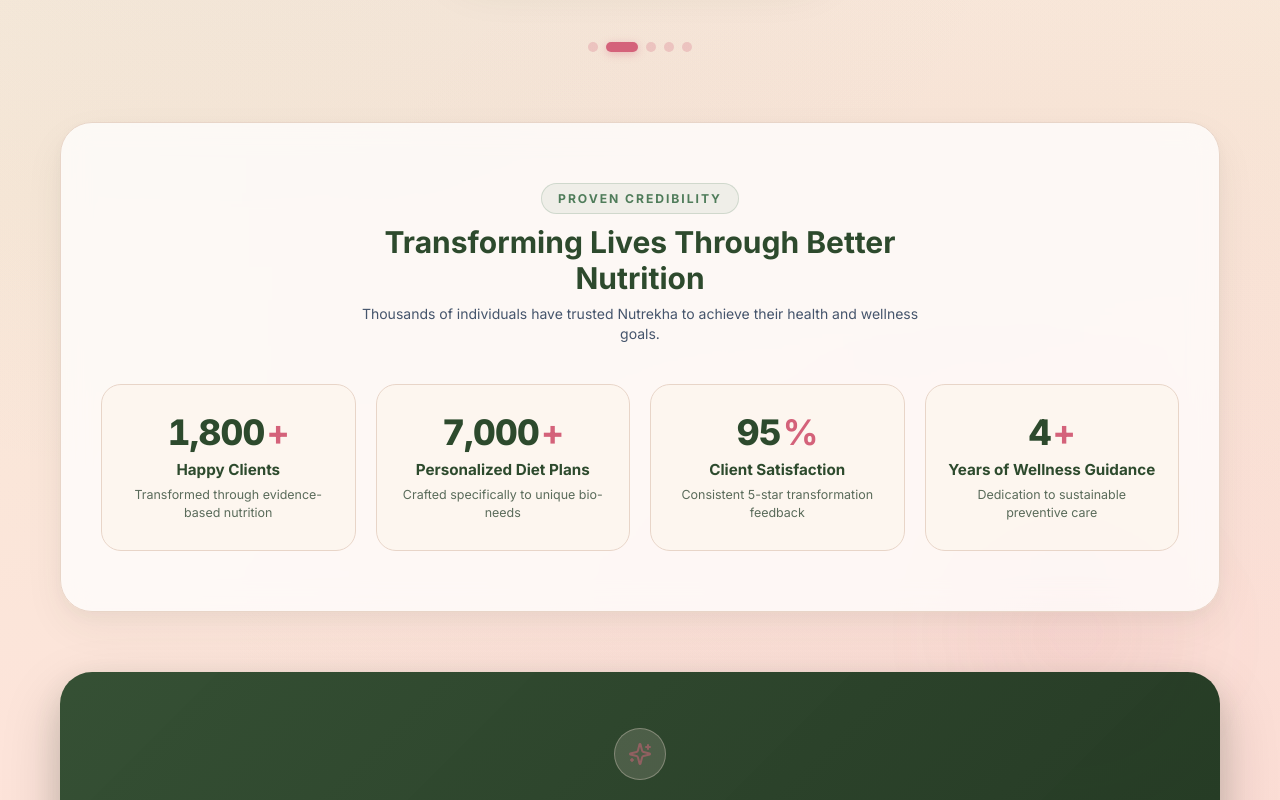
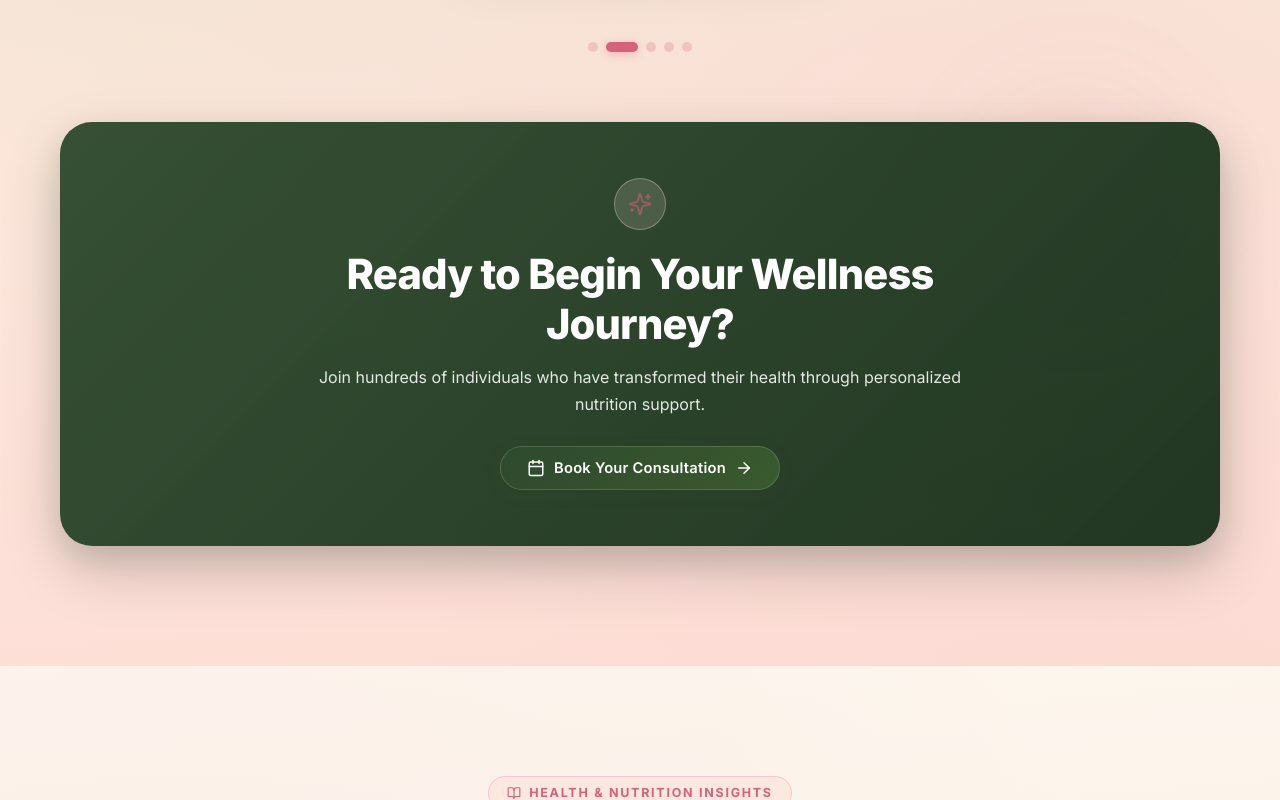
Before and after one commit to vrushcbp/nutrekha-new, a React (Vite) app: page / in a window 1280 px wide. Shown: the part 9080-9880 px from the top of the page. Built offline with nearby package versions, Linux system fonts and the light colour scheme.

Commit message:
fix: remove duplicate metrics from reviews, update nutritionist titles, and clean whatsapp message

```diff
--- a/src/components/BookingConsultationModal.jsx
+++ b/src/components/BookingConsultationModal.jsx
@@ -128,7 +128,7 @@
               Consultation Scheduled!
             </h3>
             <p className="text-slate-600 mb-6 max-w-md mx-auto leading-relaxed">
-              Thank you, <strong className="text-[#2D4A2D]">{formData.name}</strong>. Our senior nutritionist will reach out to you shortly on <strong className="text-[#2D4A2D]">{formData.phone}</strong> to confirm your slot for <span className="text-[#D4627A] font-semibold">{formData.service}</span>.
+              Thank you, <strong className="text-[#2D4A2D]">{formData.name}</strong>. Our nutritionist will reach out to you shortly on <strong className="text-[#2D4A2D]">{formData.phone}</strong> to confirm your slot for <span className="text-[#D4627A] font-semibold">{formData.service}</span>.
             </p>
             <button
               onClick={handleResetAndClose}
--- a/src/components/ClientFeedback.jsx
+++ b/src/components/ClientFeedback.jsx
@@ -10,66 +10,8 @@
   ArrowRight,
   Trophy,
 } from 'lucide-react';
-import { TESTIMONIALS_DATA, TRUST_METRICS } from '../data/testimonialsData';
+import { TESTIMONIALS_DATA } from '../data/testimonialsData';
 import BookingConsultationModal from './BookingConsultationModal';
-
-/**
- * Animated counter hook for Trust Impact Metrics
- */
-function useCounter(target, duration = 2400, shouldStart = false) {
-  const [count, setCount] = useState(0);
-  const rafRef = useRef(null);
-
-  useEffect(() => {
-    if (!shouldStart) return;
-
-    let startTime = null;
-    const easeOutCubic = (t) => 1 - Math.pow(1 - t, 3);
-
-    const animate = (timestamp) => {
-      if (!startTime) startTime = timestamp;
-      const elapsed = timestamp - startTime;
-      const progress = Math.min(elapsed / duration, 1);
-      const eased = easeOutCubic(progress);
-      const currentVal = Math.round(target * eased);
-
-      setCount(currentVal);
-
-      if (progress < 1) {
-        rafRef.current = requestAnimationFrame(animate);
-      }
-    };
-
-    rafRef.current = requestAnimationFrame(animate);
-
-    return () => {
-      if (rafRef.current) cancelAnimationFrame(rafRef.current);
-    };
-  }, [shouldStart, target, duration]);
-
-  return count;
-}
-
-function TrustMetricCard({ target, suffix, label, desc, shouldAnimate, delay = 0 }) {
-  const count = useCounter(target, 2400, shouldAnimate);
-  const formatted = count.toLocaleString('en-IN');
-
-  return (
-    <div
-      className="trust-metric-card"
-      style={{ animationDelay: `${delay}ms` }}
-      data-animate={shouldAnimate ? 'true' : 'false'}
-    >
-      <div className="trust-metric-number">
-        {formatted}
-        <span className="trust-metric-suffix">{suffix}</span>
-      </div>
-      <div className="trust-metric-label">{label}</div>
-      <div className="trust-metric-desc">{desc}</div>
-      <div className="trust-metric-shimmer" />
-    </div>
-  );
-}
 
 export default function ClientFeedback() {
   const [isVisible, setIsVisible] = useState(false);
@@ -339,33 +281,6 @@
           ))}
         </div>
 
-        {/* Trust Indicators Section */}
-        <div className={`feedback-trust-section ${isVisible ? 'feedback-visible' : ''}`}>
-          <div className="text-center max-w-xl mx-auto mb-10">
-            <span className="feedback-trust-eyebrow">Proven Credibility</span>
-            <h3 className="text-2xl sm:text-3xl font-bold text-[#2D4A2D] mb-2">
-              Transforming Lives Through <span className="italic-pink">Better Nutrition</span>
-            </h3>
-            <p className="text-slate-600 text-sm">
-              Thousands of individuals have trusted Nutrekha to achieve their health and wellness goals.
-            </p>
-          </div>
-
-          <div className="feedback-trust-grid">
-            {TRUST_METRICS.map((metric, idx) => (
-              <TrustMetricCard
-                key={metric.label}
-                target={metric.target}
-                suffix={metric.suffix}
-                label={metric.label}
-                desc={metric.desc}
-                shouldAnimate={isVisible}
-                delay={idx * 120}
-              />
-            ))}
-          </div>
-        </div>
-
         {/* Bottom CTA Banner */}
         <div className={`feedback-cta-banner ${isVisible ? 'feedback-visible' : ''}`}>
           <div className="feedback-cta-content">
--- a/src/components/Footer.jsx
+++ b/src/components/Footer.jsx
@@ -34,7 +34,7 @@
 
 const OFFICIAL_WHATSAPP_NUMBER = '917676482879';
 const WHATSAPP_PREFILLED_MESSAGE =
-  "Hi Nutrekha \u{1F44B} I came across your website and I'm interested in a personalised diet consultation. Could you please share more details about your programs and how I can get started? \u{1F60A}";
+  "Hi Nutrekha, I came across your website and I'm interested in a personalised diet consultation. Could you please share more details about your programs and how I can get started?";
 const WHATSAPP_URL = `https://wa.me/${OFFICIAL_WHATSAPP_NUMBER}?text=${encodeURIComponent(WHATSAPP_PREFILLED_MESSAGE)}`;
 
 /**
--- a/src/components/PersonalizedPrograms.jsx
+++ b/src/components/PersonalizedPrograms.jsx
@@ -48,7 +48,7 @@
 
 const OFFICIAL_WHATSAPP_NUMBER = '917676482879';
 const WHATSAPP_PREFILLED_MESSAGE =
-  "Hi Nutrekha \u{1F44B} I came across your website and I'm interested in a personalised diet consultation. Could you please share more details about your programs and how I can get started? \u{1F60A}";
+  "Hi Nutrekha, I came across your website and I'm interested in a personalised diet consultation. Could you please share more details about your programs and how I can get started?";
 const WHATSAPP_URL = `https://wa.me/${OFFICIAL_WHATSAPP_NUMBER}?text=${encodeURIComponent(WHATSAPP_PREFILLED_MESSAGE)}`;
 
 const ICON_MAP = {
--- a/src/data/blogData.js
+++ b/src/data/blogData.js
@@ -20,7 +20,7 @@
     readTime: '6 min read',
     date: 'August 28, 2026',
     author: 'Nutrekha Clinical Team',
-    authorRole: 'Senior Clinical Nutritionist',
+    authorRole: 'Clinical Nutritionist',
     image: 'https://images.unsplash.com/photo-1540420773420-3366772f4999?auto=format&fit=crop&w=800&q=80',
     tags: ['PMOS', 'Hormone Health', 'Insulin Resistance', 'Women’s Health'],
     content: `
```
